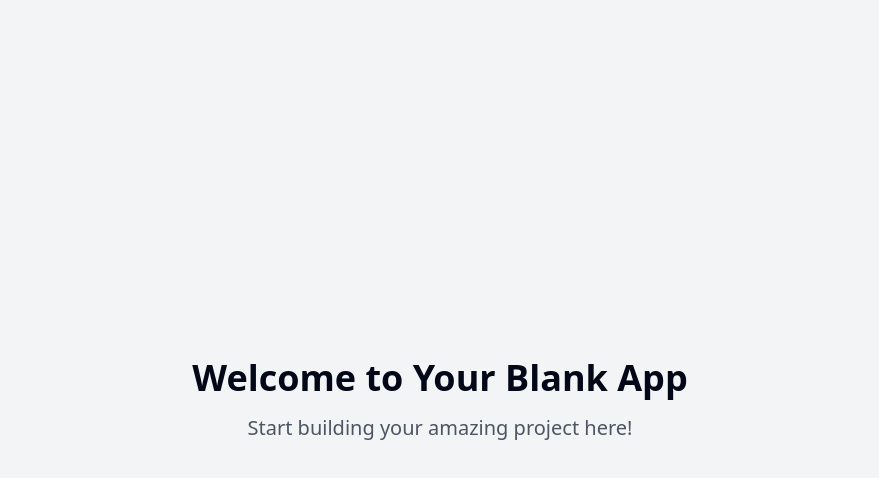
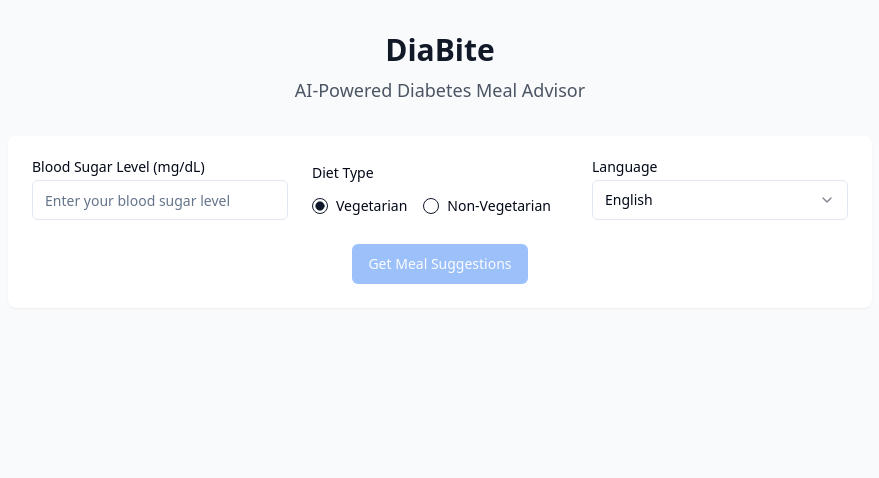
Before and after one commit to Shivanivnr/diabite, a React (Vite) app: page / in a window 1280 px wide. Shown: the top 478 px of the page, without its empty margins (200-1079 px from the left). Built offline with nearby package versions, Linux system fonts and the light colour scheme.

Commit message:
Feat: Implement meal advisor feature
Implement the meal advisor feature with input fields, AI component, and output area.

```diff
--- /dev/null
+++ b/src/components/BloodSugarInput.tsx
@@ -0,0 +1,26 @@
+
+import { Input } from "@/components/ui/input"
+import { Label } from "@/components/ui/label"
+
+interface BloodSugarInputProps {
+  value: string;
+  onChange: (value: string) => void;
+}
+
+export function BloodSugarInput({ value, onChange }: BloodSugarInputProps) {
+  return (
+    <div className="grid w-full max-w-sm items-center gap-1.5">
+      <Label htmlFor="bloodSugar">Blood Sugar Level (mg/dL)</Label>
+      <Input
+        type="number"
+        id="bloodSugar"
+        placeholder="Enter your blood sugar level"
+        value={value}
+        onChange={(e) => onChange(e.target.value)}
+        className="text-base"
+        min="0"
+        max="1000"
+      />
+    </div>
+  )
+}
--- /dev/null
+++ b/src/components/DietTypeSelector.tsx
@@ -0,0 +1,30 @@
+
+import { Label } from "@/components/ui/label"
+import { RadioGroup, RadioGroupItem } from "@/components/ui/radio-group"
+
+interface DietTypeSelectorProps {
+  value: string;
+  onChange: (value: string) => void;
+}
+
+export function DietTypeSelector({ value, onChange }: DietTypeSelectorProps) {
+  return (
+    <div className="grid w-full max-w-sm items-center gap-1.5">
+      <Label>Diet Type</Label>
+      <RadioGroup
+        value={value}
+        onValueChange={onChange}
+        className="flex gap-4"
+      >
+        <div className="flex items-center space-x-2">
+          <RadioGroupItem value="veg" id="veg" />
+          <Label htmlFor="veg">Vegetarian</Label>
+        </div>
+        <div className="flex items-center space-x-2">
+          <RadioGroupItem value="non-veg" id="non-veg" />
+          <Label htmlFor="non-veg">Non-Vegetarian</Label>
+        </div>
+      </RadioGroup>
+    </div>
+  )
+}
--- /dev/null
+++ b/src/components/LanguageSelector.tsx
@@ -0,0 +1,32 @@
+
+import {
+  Select,
+  SelectContent,
+  SelectItem,
+  SelectTrigger,
+  SelectValue,
+} from "@/components/ui/select"
+import { Label } from "@/components/ui/label"
+
+interface LanguageSelectorProps {
+  value: string;
+  onChange: (value: string) => void;
+}
+
+export function LanguageSelector({ value, onChange }: LanguageSelectorProps) {
+  return (
+    <div className="grid w-full max-w-sm items-center gap-1.5">
+      <Label htmlFor="language">Language</Label>
+      <Select value={value} onValueChange={onChange}>
+        <SelectTrigger id="language">
+          <SelectValue placeholder="Select language" />
+        </SelectTrigger>
+        <SelectContent>
+          <SelectItem value="english">English</SelectItem>
+          <SelectItem value="hindi">Hindi</SelectItem>
+          <SelectItem value="telugu">Telugu</SelectItem>
+        </SelectContent>
+      </Select>
+    </div>
+  )
+}
--- /dev/null
+++ b/src/components/MealCard.tsx
@@ -0,0 +1,24 @@
+
+import { Card, CardContent, CardHeader, CardTitle } from "@/components/ui/card"
+
+interface MealCardProps {
+  title: string;
+  description: string;
+  benefits: string;
+}
+
+export function MealCard({ title, description, benefits }: MealCardProps) {
+  return (
+    <Card className="w-full">
+      <CardHeader>
+        <CardTitle className="text-lg font-medium">{title}</CardTitle>
+      </CardHeader>
+      <CardContent>
+        <p className="text-sm text-gray-600 mb-4">{description}</p>
+        <div className="text-sm text-gray-600">
+          <strong>Benefits:</strong> {benefits}
+        </div>
+      </CardContent>
+    </Card>
+  )
+}
--- a/src/pages/Index.tsx
+++ b/src/pages/Index.tsx
@@ -1,14 +1,80 @@
-// Update this page (the content is just a fallback if you fail to update the page)
 
-const Index = () => {
+import { useState } from "react"
+import { BloodSugarInput } from "@/components/BloodSugarInput"
+import { DietTypeSelector } from "@/components/DietTypeSelector"
+import { LanguageSelector } from "@/components/LanguageSelector"
+import { MealCard } from "@/components/MealCard"
+import { Button } from "@/components/ui/button"
+
+export default function Index() {
+  const [bloodSugar, setBloodSugar] = useState("")
+  const [dietType, setDietType] = useState("veg")
+  const [language, setLanguage] = useState("english")
+  const [mealSuggestions, setMealSuggestions] = useState<Array<{ title: string; description: string; benefits: string }>>([])
+  const [isLoading, setIsLoading] = useState(false)
+
+  const getMealSuggestions = async () => {
+    setIsLoading(true)
+    try {
+      // This is a placeholder response - in a real app, you'd call your AI service here
+      const sampleResponse = [
+        {
+          title: "Oatmeal with Berries",
+          description: "A bowl of steel-cut oats topped with mixed berries and a sprinkle of cinnamon.",
+          benefits: "High in fiber, helps maintain steady blood sugar levels, rich in antioxidants"
+        },
+        {
+          title: "Greek Yogurt Parfait",
+          description: "Layer of sugar-free Greek yogurt with nuts and seeds.",
+          benefits: "High protein, probiotics, healthy fats"
+        }
+      ]
+      setMealSuggestions(sampleResponse)
+    } catch (error) {
+      console.error("Error getting meal suggestions:", error)
+    }
+    setIsLoading(false)
+  }
+
   return (
-    <div className="min-h-screen flex items-center justify-center bg-gray-100">
-      <div className="text-center">
-        <h1 className="text-4xl font-bold mb-4">Welcome to Your Blank App</h1>
-        <p className="text-xl text-gray-600">Start building your amazing project here!</p>
+    <div className="min-h-screen bg-gray-50 py-8">
+      <div className="max-w-4xl mx-auto px-4">
+        <div className="text-center mb-8">
+          <h1 className="text-3xl font-bold text-gray-900 mb-2">DiaBite</h1>
+          <p className="text-lg text-gray-600">AI-Powered Diabetes Meal Advisor</p>
+        </div>
+
+        <div className="bg-white rounded-lg shadow-sm p-6 mb-8">
+          <div className="grid gap-6 md:grid-cols-3">
+            <BloodSugarInput value={bloodSugar} onChange={setBloodSugar} />
+            <DietTypeSelector value={dietType} onChange={setDietType} />
+            <LanguageSelector value={language} onChange={setLanguage} />
+          </div>
+
+          <div className="mt-6 flex justify-center">
+            <Button
+              onClick={getMealSuggestions}
+              disabled={!bloodSugar || isLoading}
+              className="bg-blue-500 hover:bg-blue-600"
+            >
+              {isLoading ? "Getting Suggestions..." : "Get Meal Suggestions"}
+            </Button>
+          </div>
+        </div>
+
+        {mealSuggestions.length > 0 && (
+          <div className="grid gap-6 md:grid-cols-2">
+            {mealSuggestions.map((meal, index) => (
+              <MealCard
+                key={index}
+                title={meal.title}
+                description={meal.description}
+                benefits={meal.benefits}
+              />
+            ))}
+          </div>
+        )}
       </div>
     </div>
-  );
-};
-
-export default Index;
+  )
+}
```
